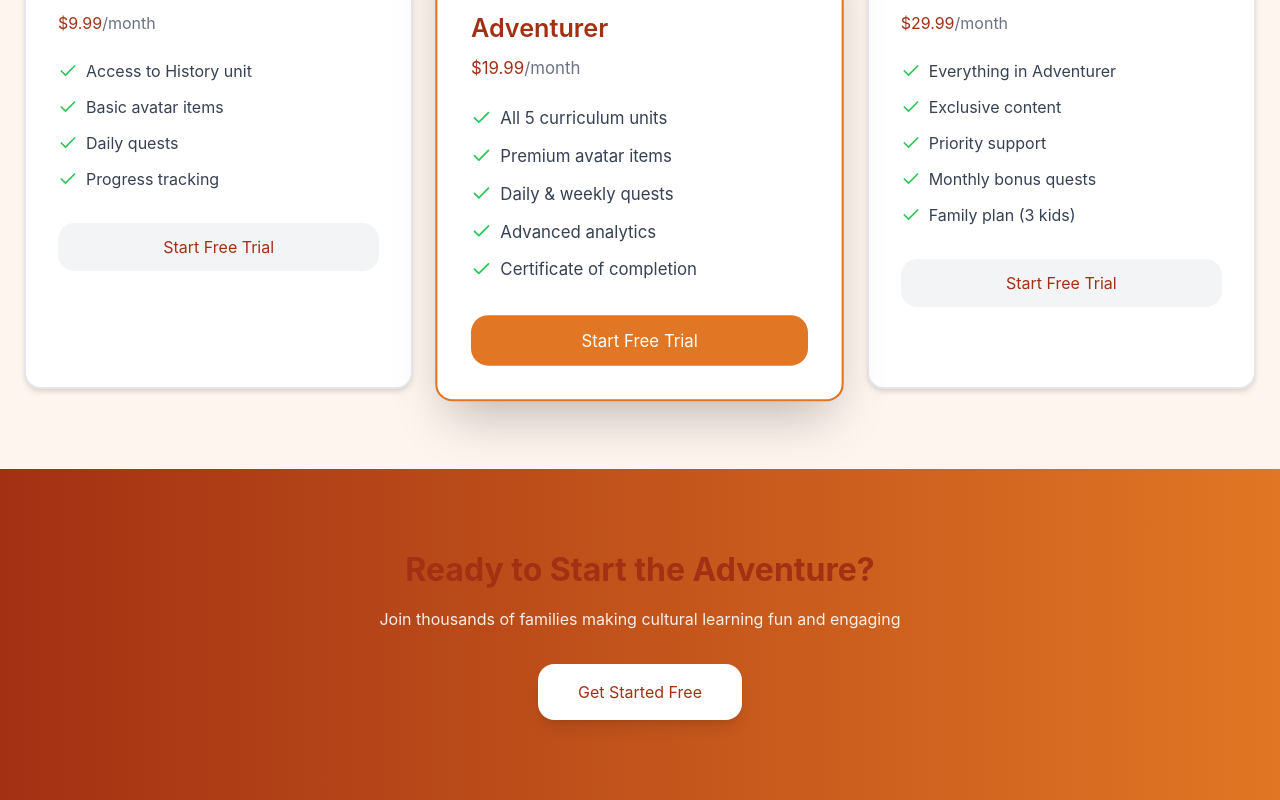
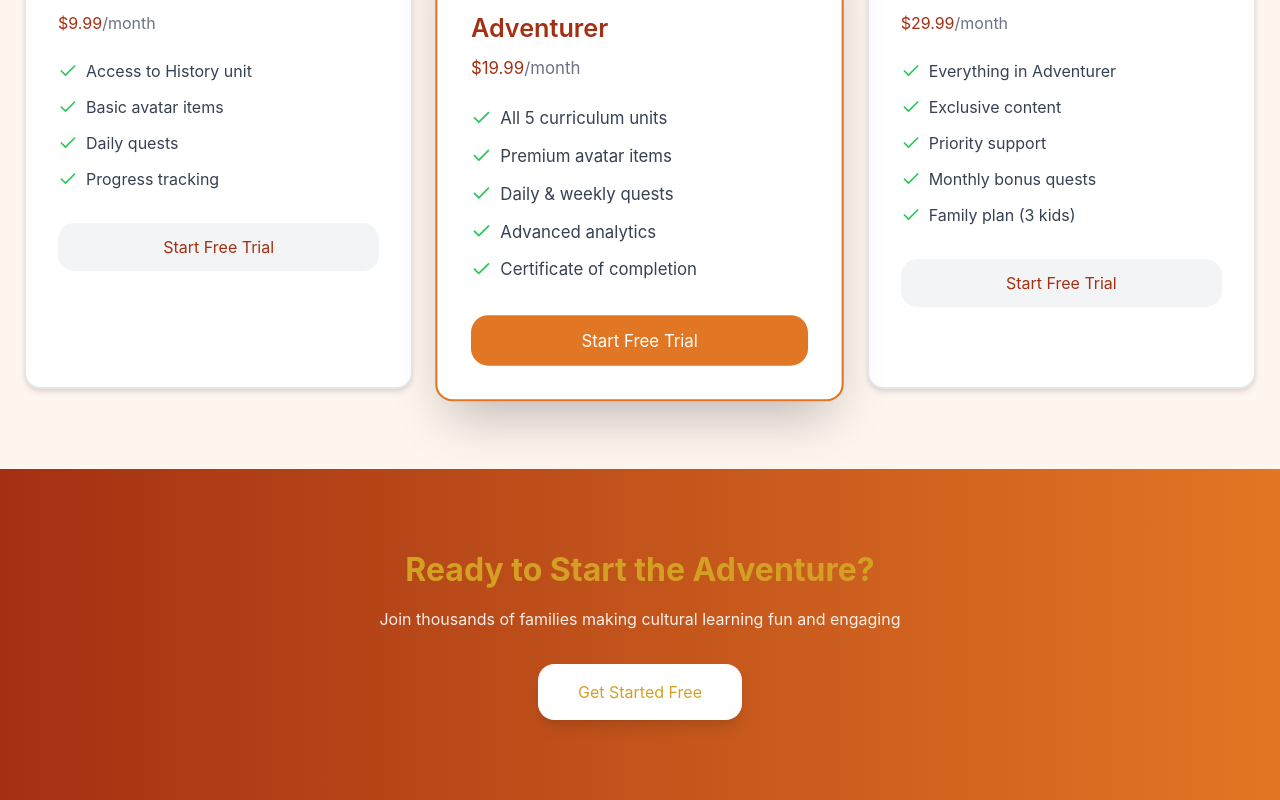
Before and after one commit to GasserAli/Culturequestwebsitedesign, a React (Vite) app: page / in a window 1280 px wide. Shown: the part 2014-2814 px from the top of the page. Built offline with nearby package versions, Linux system fonts and the light colour scheme.

Commit message:
feat: Add Tailwind CSS and configure build output directory for the project.

```diff
--- a/package.json
+++ b/package.json
@@ -55,6 +55,6 @@
       },
       "scripts": {
           "dev": "vite",
-          "build": "vite build"
+          "build": "vite build --output output"
       }
   }
--- a/src/index.css
+++ b/src/index.css
@@ -1406,21 +1406,21 @@ body {
 }
 
 h1 {
-  color: var(--color-auburn);
+  color: var(--heading-color, var(--color-auburn));
   font-size: 3rem;
   font-weight: 800;
   line-height: 1.2;
 }
 
 h2 {
-  color: var(--color-auburn);
+  color: var(--heading-color, var(--color-auburn));
   font-size: 2rem;
   font-weight: 700;
   line-height: 1.3;
 }
 
 h3 {
-  color: var(--color-auburn);
+  color: var(--heading-color, var(--color-auburn));
   font-size: 1.5rem;
   font-weight: 600;
   line-height: 1.4;
@@ -1431,6 +1431,33 @@ p {
   line-height: 1.6;
 }
 
+.py-20.px-6.bg-gradient-to-r.from-\[\#a33013\].to-\[\#e17624\] {
+  --heading-color: var(--color-gold);
+}
+
+.py-20.px-6.bg-gradient-to-r.from-\[\#a33013\].to-\[\#e17624\] .text-\[\#a33013\] {
+  color: var(--color-gold) !important;
+}
+
+.py-20.px-6.bg-gradient-to-r.from-\[\#a33013\].to-\[\#e17624\] .text-\[\#e17624\] {
+  color: var(--color-gold) !important;
+}
+
+.bg-gradient-to-r.from-\[\#a33013\].to-\[\#e17624\] .text-white.mb-2 {
+  --heading-color: var(--color-gold);
+}
+.bg-gradient-to-r.from-\[\#a33013\].to-\[\#e17624\] .text-white.mb-4 {
+  --heading-color: var(--color-gold);
+}
+
+.bg-gradient-to-r.from-\[\#a33013\].to-\[\#e17624\] .text-\[\#a33013\] {
+  color: var(--color-gold) !important;
+}
+
+.bg-gradient-to-r.from-\[\#a33013\].to-\[\#e17624\] .text-\[\#e17624\] {
+  color: var(--color-gold) !important;
+}
+
 @property --tw-translate-x {
   syntax: "*";
   inherits: false;
--- a/src/styles/globals.css
+++ b/src/styles/globals.css
@@ -20,21 +20,45 @@ h1 {
   font-size: 3rem;
   font-weight: 800;
   line-height: 1.2;
-  color: var(--color-auburn);
+  color: var(--heading-color, var(--color-auburn));
 }
 
 h2 {
   font-size: 2rem;
   font-weight: 700;
   line-height: 1.3;
-  color: var(--color-auburn);
+  color: var(--heading-color, var(--color-auburn));
 }
 
 h3 {
   font-size: 1.5rem;
   font-weight: 600;
   line-height: 1.4;
-  color: var(--color-auburn);
+  color: var(--heading-color, var(--color-auburn));
+}
+
+.py-20.px-6.bg-gradient-to-r.from-\[\#a33013\].to-\[\#e17624\] {
+  --heading-color: var(--color-gold);
+}
+
+.py-20.px-6.bg-gradient-to-r.from-\[\#a33013\].to-\[\#e17624\] .text-\[\#a33013\] {
+  color: var(--color-gold) !important;
+}
+
+.py-20.px-6.bg-gradient-to-r.from-\[\#a33013\].to-\[\#e17624\] .text-\[\#e17624\] {
+  color: var(--color-gold) !important;
+}
+
+.bg-gradient-to-r.from-\[\#a33013\].to-\[\#e17624\] .text-white.p-6 {
+  --heading-color: var(--color-gold);
+}
+
+.bg-gradient-to-r.from-\[\#a33013\].to-\[\#e17624\] .text-\[\#a33013\] {
+  color: var(--color-gold) !important;
+}
+
+.bg-gradient-to-r.from-\[\#a33013\].to-\[\#e17624\] .text-\[\#e17624\] {
+  color: var(--color-gold) !important;
 }
 
 p {
```
